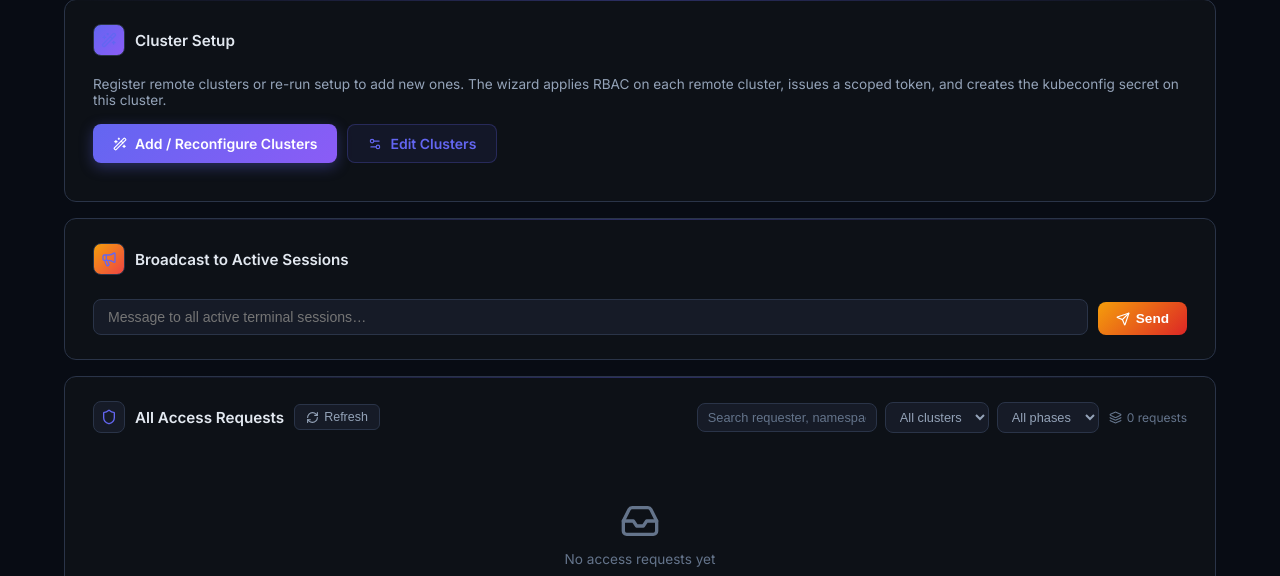
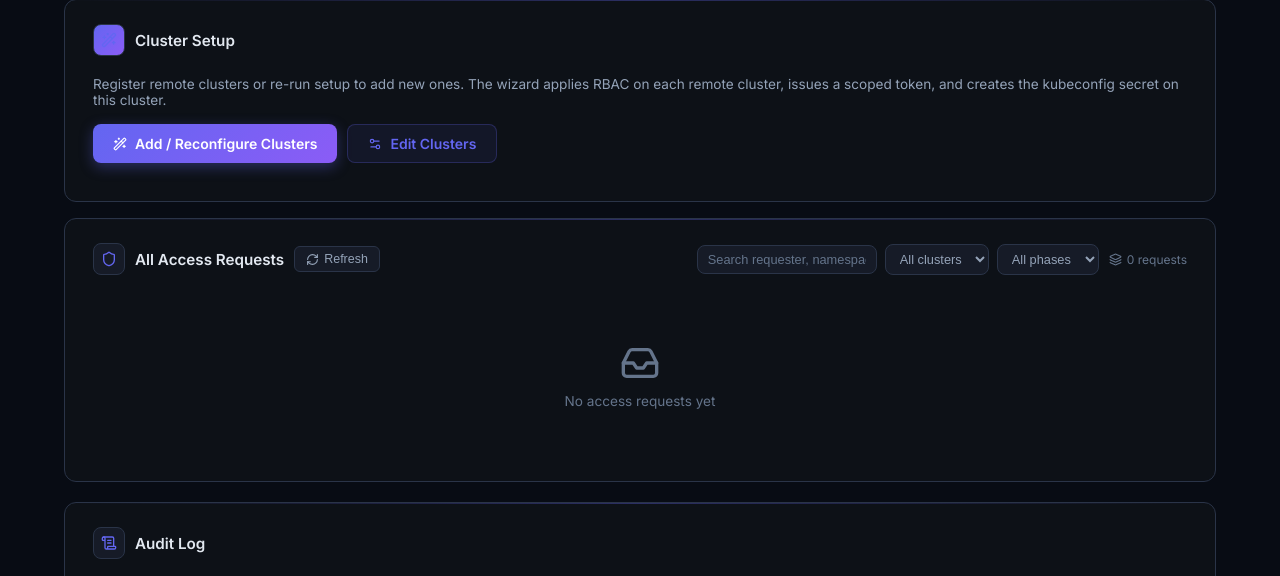
Before and after one commit to opsmode/k8s-janus, a FastAPI app: template webui/templates/admin.html in a window 1280 px wide. Shown: the part 109-685 px from the top of the page. Run offline with FastAPI, Linux system fonts and the light colour scheme; the template is opened without the code that fills it, so the values that code supplies are empty.

Commit message:
fix: UX and reliability improvements
- Remove admin broadcast feature (not needed)
- Reset currentPod state on namespace switch to prevent stale exec targets
- Fix terminal pane destroy() to clean up DOM and WS references
- Show persistent reload banner after max WS reconnect attempts
- Add 30s server re-sync for expiry countdown to stay accurate
- Add tail query param to pod logs endpoint (10–5000, default 100)
- Invalidate client cache when cluster config changes

```diff
--- a/webui/k8s.py
+++ b/webui/k8s.py
@@ -101,8 +101,11 @@ def get_clusters() -> list[dict]:
 
 
 def invalidate_clusters_cache() -> None:
-    """Force a refresh on the next get_clusters() call."""
+    """Force a refresh on the next get_clusters() call.
+    Also clears the client cache since cluster config (display names, secrets) may have changed.
+    """
     _clusters_cache["expires"] = 0.0
+    _CLIENT_CACHE.clear()
 
 
 # Eagerly populate on first import (used by terminal_ws and other direct imports)
--- a/webui/main.py
+++ b/webui/main.py
@@ -23,7 +23,7 @@ from k8s import (
     get_clusters, invalidate_clusters_cache,
     CRD_GROUP, CRD_VERSION, JANUS_NAMESPACE,
 )
-from terminal_ws import terminal_websocket_handler, broadcast_to_all, notify_revoked
+from terminal_ws import terminal_websocket_handler, notify_revoked
 
 # ---------------------------------------------------------------------------
 # Setup wizard — in-memory session state
@@ -89,6 +89,7 @@ logging.getLogger("uvicorn.access").addFilter(_AccessLogFilter())
 # Phase enum
 # ---------------------------------------------------------------------------
 
+
 class Phase(str, Enum):
     PENDING  = "Pending"
     APPROVED = "Approved"
@@ -118,6 +119,7 @@ def _valid_ns(s: str) -> bool:
 
 def _valid_cluster(s: str) -> bool:
     return bool(s and _CLUSTER_RE.match(s))
+
 
 # ---------------------------------------------------------------------------
 # App setup
@@ -165,6 +167,7 @@ async def on_startup():
     else:
         logger.info("ℹ️  No namespaces excluded (EXCLUDED_NAMESPACES not set)")
     # Schedule periodic DB cleanup every 24h
+
     async def _db_cleanup_loop():
         while True:
             await asyncio.sleep(86400)
@@ -362,7 +365,8 @@ async def setup_run(request: Request):
     kc = _setup_kubeconfigs[session_id]
     q: asyncio.Queue = asyncio.Queue()
     _setup_queues[session_id] = q
-    asyncio.ensure_future(_run_setup_task(session_id, kc, central, central_display or central_name or central, remotes, JANUS_NAMESPACE, q))
+    display = central_display or central_name or central
+    asyncio.ensure_future(_run_setup_task(session_id, kc, central, display, remotes, JANUS_NAMESPACE, q))
     return JSONResponse({"ok": True})
 
 
@@ -505,7 +509,6 @@ async def setup_redirect_url(request: Request):
         host   = request.headers.get("x-forwarded-host", request.headers.get("host", "localhost"))
         base_url = f"{scheme}://{host}"
     return JSONResponse({"url": f"{base_url}/"})
-
 
 
 @app.websocket("/ws/setup/{session_id}")
@@ -985,7 +988,6 @@ async def revoke(request: Request, cluster: str, name: str):
     return RedirectResponse(url="/admin", status_code=303)
 
 
-
 @app.get("/terminal/{cluster}/{name}", response_class=HTMLResponse)
 async def terminal(request: Request, cluster: str, name: str):
     ar = get_access_request(name, cluster)
@@ -1045,14 +1047,15 @@ async def list_pods(cluster: str, name: str, namespace: str = ""):
 
 
 @app.get("/api/terminal/{cluster}/{name}/{pod}/logs")
-async def get_pod_logs(cluster: str, name: str, pod: str, namespace: str = ""):
+async def get_pod_logs(cluster: str, name: str, pod: str, namespace: str = "", tail: int = 100):
     if not _valid_cluster(cluster) or not _valid_name(name):
         return JSONResponse({"error": "Invalid parameters", "logs": ""}, status_code=400)
+    tail = max(10, min(tail, 5000))
     core_v1, resolved_ns = _token_client(name, cluster, namespace)
     if core_v1 is None:
         return JSONResponse({"error": "Access not active or request not found", "logs": ""})
     try:
-        logs = core_v1.read_namespaced_pod_log(name=pod, namespace=resolved_ns, tail_lines=100, timestamps=True)
+        logs = core_v1.read_namespaced_pod_log(name=pod, namespace=resolved_ns, tail_lines=tail, timestamps=True)
         return JSONResponse({"logs": logs or "", "error": None})
     except Exception as e:
         logger.error(f"💥 Failed to get logs for {cluster}/{resolved_ns}/{pod}: {e}")
@@ -1107,8 +1110,6 @@ async def audit_for_request(name: str):
     return JSONResponse(get_audit_log(name))
 
 
-
-
 # ---------------------------------------------------------------------------
 # Phase polling (for status page auto-redirect on revoke/expire)
 # ---------------------------------------------------------------------------
@@ -1122,27 +1123,6 @@ async def api_request_phase(cluster: str, name: str):
     if not ar:
         return JSONResponse({"phase": "NotFound"})
     return JSONResponse({"phase": ar.get("status", {}).get("phase", "Pending")})
-
-
-# ---------------------------------------------------------------------------
-# Broadcast (admin only)
-# ---------------------------------------------------------------------------
-
-@app.post("/admin/broadcast")
-async def admin_broadcast(request: Request, message: str = Form(...)):
-    if (err := _require_admin(request)):
-        return err
-    sender, _ = _get_user(request)
-    sender    = sender or "admin"
-    message   = message.strip()[:500]
-    if not message:
-        return RedirectResponse(url="/admin", status_code=303)
-    count = await broadcast_to_all(message, sender)
-    logger.info(f"📣 Broadcast from {sender} to {count} terminal sessions: {message[:80]}")
-    log_audit("system", "broadcast.sent", actor=sender, detail=f"recipients={count} msg={message[:100]}")
-    if count == 0:
-        logger.warning("📣 Broadcast sent but no active terminal sessions connected")
-    return RedirectResponse(url="/admin", status_code=303)
 
 
 # ---------------------------------------------------------------------------
--- a/webui/templates/admin.html
+++ b/webui/templates/admin.html
@@ -352,7 +352,6 @@
   <div class="page-scroll">
   <div class="container">
 
-    <!-- Broadcast card -->
     <!-- ── Setup Wizard ── -->
     <div class="card" style="margin-bottom:16px;">
       <div class="card-header">
@@ -381,31 +380,6 @@
           Edit Clusters
         </a>
       </div>
-    </div>
-
-    <!-- ── Broadcast ── -->
-    <div class="card" style="margin-bottom:16px;">
-      <div class="card-header">
-        <div class="card-icon" style="background:linear-gradient(135deg,#f59e0b,#ef4444);">
-          <i data-lucide="megaphone" style="width:16px;height:16px;"></i>
-        </div>
-        <h2>Broadcast to Active Sessions</h2>
-      </div>
-      <form method="POST" action="/admin/broadcast" style="display:flex;gap:10px;align-items:flex-end;padding:4px 0 0;">
-        <div style="flex:1;">
-          <input name="message" type="text" placeholder="Message to all active terminal sessions…" maxlength="500"
-            style="width:100%;background:var(--surface-2);border:1px solid var(--border);border-radius:8px;
-                   color:var(--text);font-size:0.88rem;padding:9px 14px;outline:none;"
-            onfocus="this.style.borderColor='var(--accent)'" onblur="this.style.borderColor='var(--border)'"
-            required>
-        </div>
-        <button type="submit"
-          style="display:inline-flex;align-items:center;gap:6px;padding:9px 18px;
-                 background:linear-gradient(135deg,var(--warning),#dc2626);border:none;border-radius:8px;
-                 color:#fff;font-size:0.85rem;font-weight:600;cursor:pointer;white-space:nowrap;">
-          <i data-lucide="send" style="width:14px;height:14px;"></i>Send
-        </button>
-      </form>
     </div>
 
     <div class="card">
--- a/webui/templates/setup.html
+++ b/webui/templates/setup.html
@@ -722,8 +722,8 @@ choco install kubernetes-cli</span>
             <div class="log-container" id="manage-log-output" style="height:160px"></div>
           </div>
           <div class="btn-row" style="margin-top:14px">
-            <button class="btn btn-ghost" onclick="showManagePanel(false); showPanel('upload')">
-              <i data-lucide="arrow-left" width="14" height="14"></i> Back to Upload
+            <button class="btn btn-ghost" onclick="location.href='/admin'">
+              <i data-lucide="arrow-left" width="14" height="14"></i> Back to Admin
             </button>
           </div>
         </div>
```
Also changed, not shown: webui/templates/terminal.html (+17 -3 lines).
